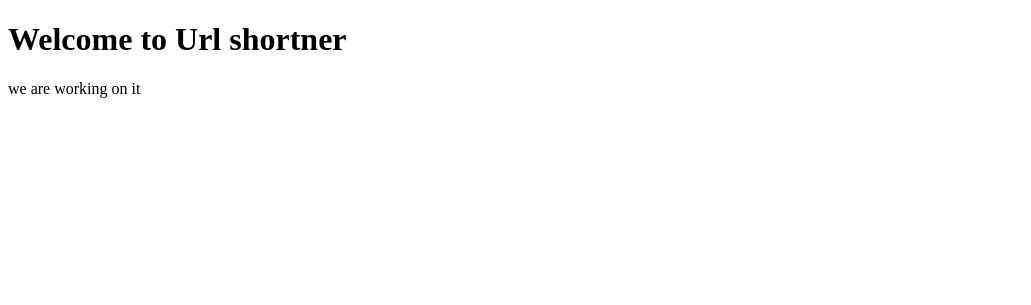
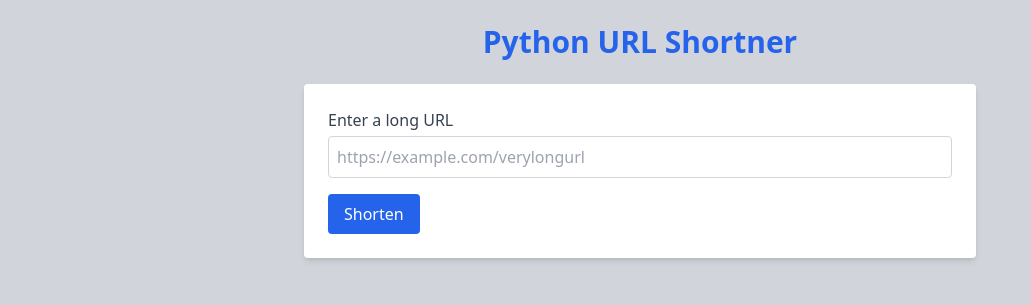
Before and after one commit to himanshukr1721/side-projects, a Flask app: page / in a window 1280 px wide. Shown: the top 305 px of the page, without its empty margins (0-1031 px from the left). Run offline with Flask 3, Linux system fonts and the light colour scheme; data that the repository does not hold is empty; some libraries are stand-ins or nearby versions.

```diff
--- a/06_shorturl/templates/index.html
+++ b/06_shorturl/templates/index.html
@@ -4,9 +4,26 @@
     <meta charset="UTF-8">
     <meta name="viewport" content="width=device-width, initial-scale=1.0">
     <title>Url Shortner</title>
+    <script src="https://cdn.tailwindcss.com"></script>
 </head>
-<body>
-    <h1>Welcome to Url shortner</h1>
-    <p>we are working on it</p>
+<body class="bg-gray-300 text-gray-800 font-sans p-6">
+    <div class="max-w-2xl mx-auto">
+        <h1 class="text-3xl font-bold mb-6 text-center text-blue-600">
+            Python URL Shortner
+        </h1>
+        <form method="POST" class="bg-white shadow-md rounded p-6 mb-6 space-y-4">
+            <label class="block">
+                <span class="text-gray-700">Enter a long URL</span>
+                <input
+                 type="text"
+                 name = "url"
+                 placeholder="https://example.com/verylongurl"
+                 requierd
+                 class="mt-1 block w-full border border-gray-300 rounded p-2"
+                 >
+            </label>
+            <button type="submit" class="bg-blue-600 text-white px-4 py-2 rounded hover:bg-blue-700">Shorten</button>
+        </form>
+    </div>
 </body>
 </html>
```
